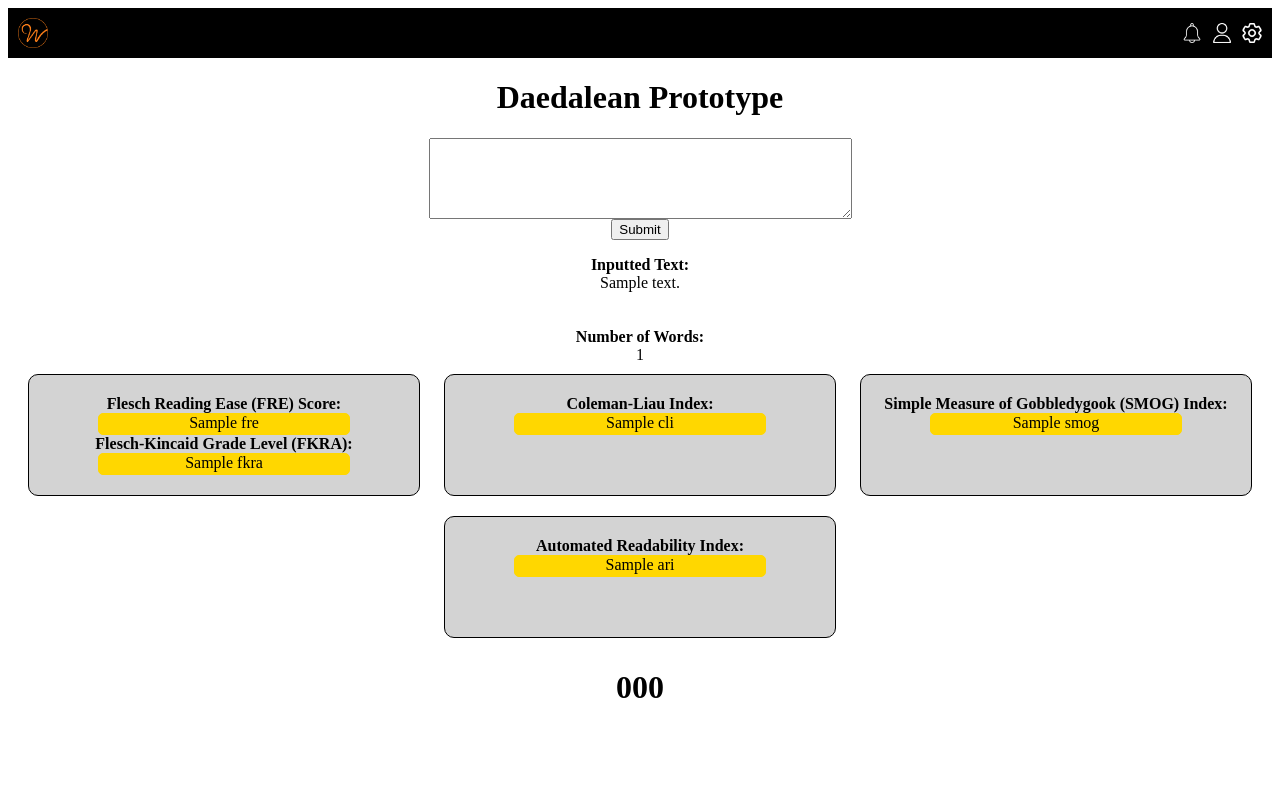
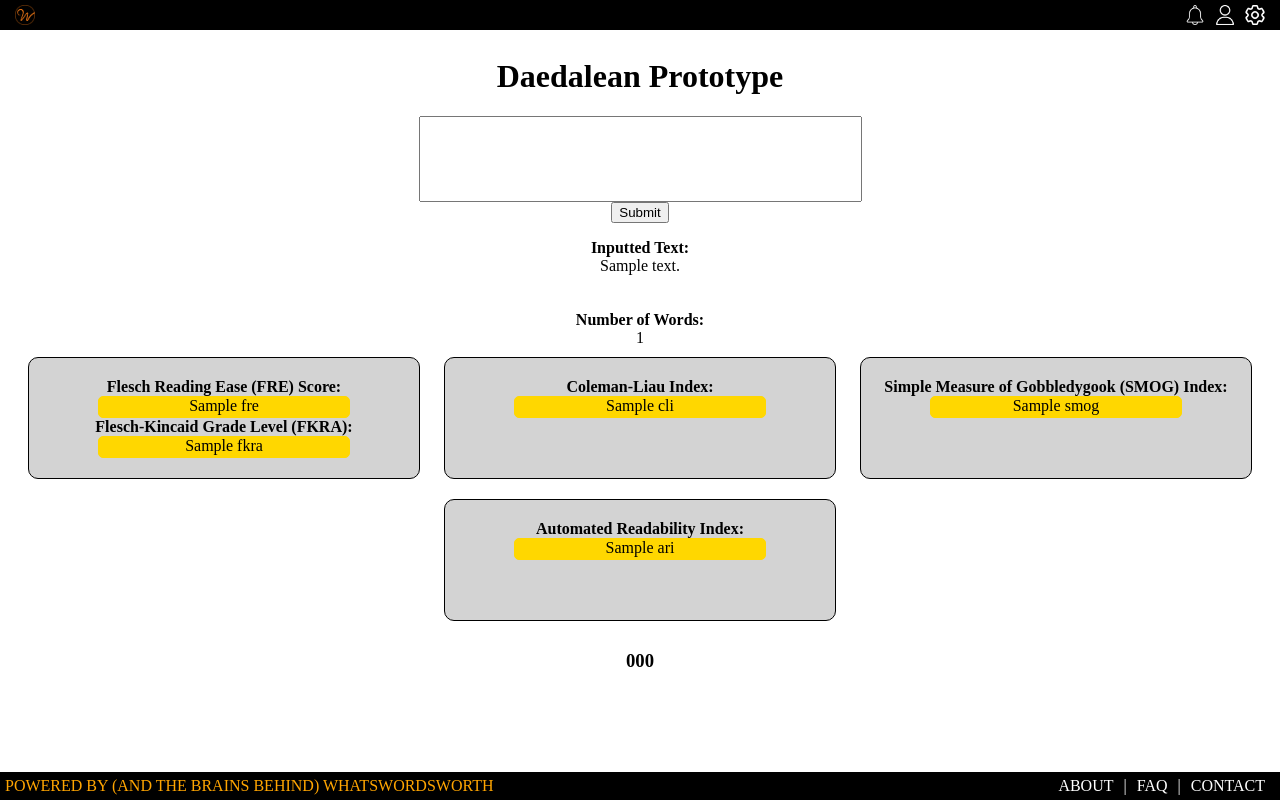
Before and after one commit to Hungr-yy/DaedaleanProj, a Django app: template templates/index.html in a window 1280 px wide. Run offline with Django 4.2, Linux system fonts and the light colour scheme; the template is opened without the code that fills it: most values are stand-ins (such as "Sample title", 1, 10 or a date in 2020).

Commit message:
Update index.html

```diff
--- a/templates/index.html
+++ b/templates/index.html
@@ -3,6 +3,7 @@
 <head>
 
     <style>
+
         .parent {
             display: inline-block;
             width: 350px;
@@ -28,33 +29,92 @@
         }
 
         .nav {
+            position: fixed;
             background-color: black;
             color: #fff;
-            padding: 10px;
+            padding: 5px;
             display: flex;
             justify-content: space-between;
             align-items: center;
+            left: 0;
+            top: 0;
+            width: 100%
         }
 
         .logo {
-            margin-right: 10px;
+            margin-left: 10px;
         }
 
         .icons {
             display: flex;
             justify-content: flex-end;
             align-items: center;
+            margin-right: 20px;
         }
 
         .icons a:not(:last-child) {
             margin-right: 10px;
         }
 
+        body {
+            padding-top: 50px;
+        }
+
+        .text {
+            font-size: 14px;
+            font-weight: normal;
+            resize: none;
+            overflow-y: scroll;
+        }
+
+        .input {
+            display: block;
+            margin: 0 auto;
+            width: 1000px;
+        }
+
+        .footer {
+            position: fixed;
+            background-color: black;
+            color: orange;
+            padding: 5px;
+            display: flex;
+            justify-content: space-between;
+            align-items: center;
+            left: 0;
+            bottom: 0;
+            width: 100%;
+            font-size: 16px;
+        }
+
+        .foot {
+            color: white;
+            display: flex;
+            justify-content: flex-end;
+            align-items: center;
+            margin-right: 20px;
+            font-size: 16px;
+        }
+
+        .foot a{
+            color: white;
+            text-decoration: none;
+            font-size: 16px;
+        }
+
+        .foot a:not(:last-child) {
+            margin-right: 10px;
+        }
+
+        .foot a:not(:first-child) {
+            margin-left: 10px;
+        }
+
     </style>
 
     <div class="nav">
         <a href="">
-            <img src="{% static 'images/applogo.png' %}" alt="WordWell Icon" width="30" height="30" class="logo">
+            <img src="{% static 'images/applogo.png' %}" alt="WordWell Icon" width="20" height="20" class="logo">
         </a>
         <div class="icons">
             <a href="notifications">
@@ -68,22 +128,22 @@
             </a>
         </div>
     </div>
+</head>
 
+<body align="center">
     <h1 align="center">Daedalean Prototype</h1>
     <form method="POST" action="{% url 'result' %}" align="center">
         {% csrf_token %}
-        <textarea name="text" rows="5" cols="50"></textarea><br>
+        <textarea name="text" rows="5" cols="50" class="text"></textarea><br>
         <input type="submit" value="Submit">
     </form>
 
-    <body align="center">
-        <div>
+    <div class="input">
         <strong>Inputted Text:</strong><br> {{text}} <br>
         <br>
         <br>
         <strong>Number of Words:</strong><br> {{word_count}} <br>
     </div>
-
     <div class="parent">
         <strong>Flesch Reading Ease (FRE) Score:</strong><br>
         <div class="child">{{fre}}</div><br>
@@ -107,5 +167,15 @@
     </div>
 </body>
 
-<h1 align="center">{{exception_string}}</h1>
-</head>
+<h3 align="center">{{exception_string}}</h3>
+
+<div class="footer">
+    POWERED BY (AND THE BRAINS BEHIND) WHATSWORDSWORTH
+
+    <div class="foot">
+        <a href="about">ABOUT</a>|
+        <a href="faq">FAQ</a>|
+        <a href="contact">CONTACT</a>
+    </div>
+
+</div>
```
Lines whose indentation alone changed are shown as unchanged.
